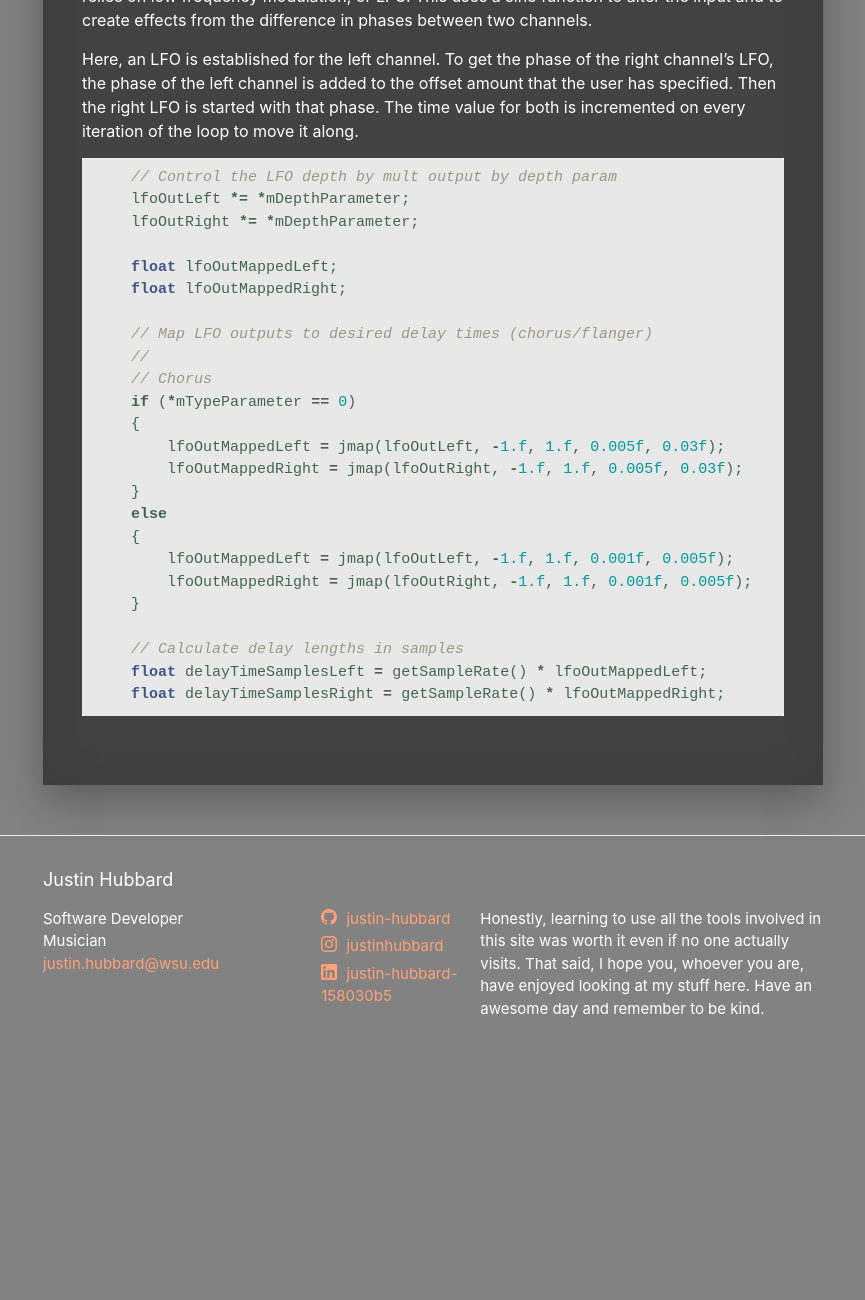
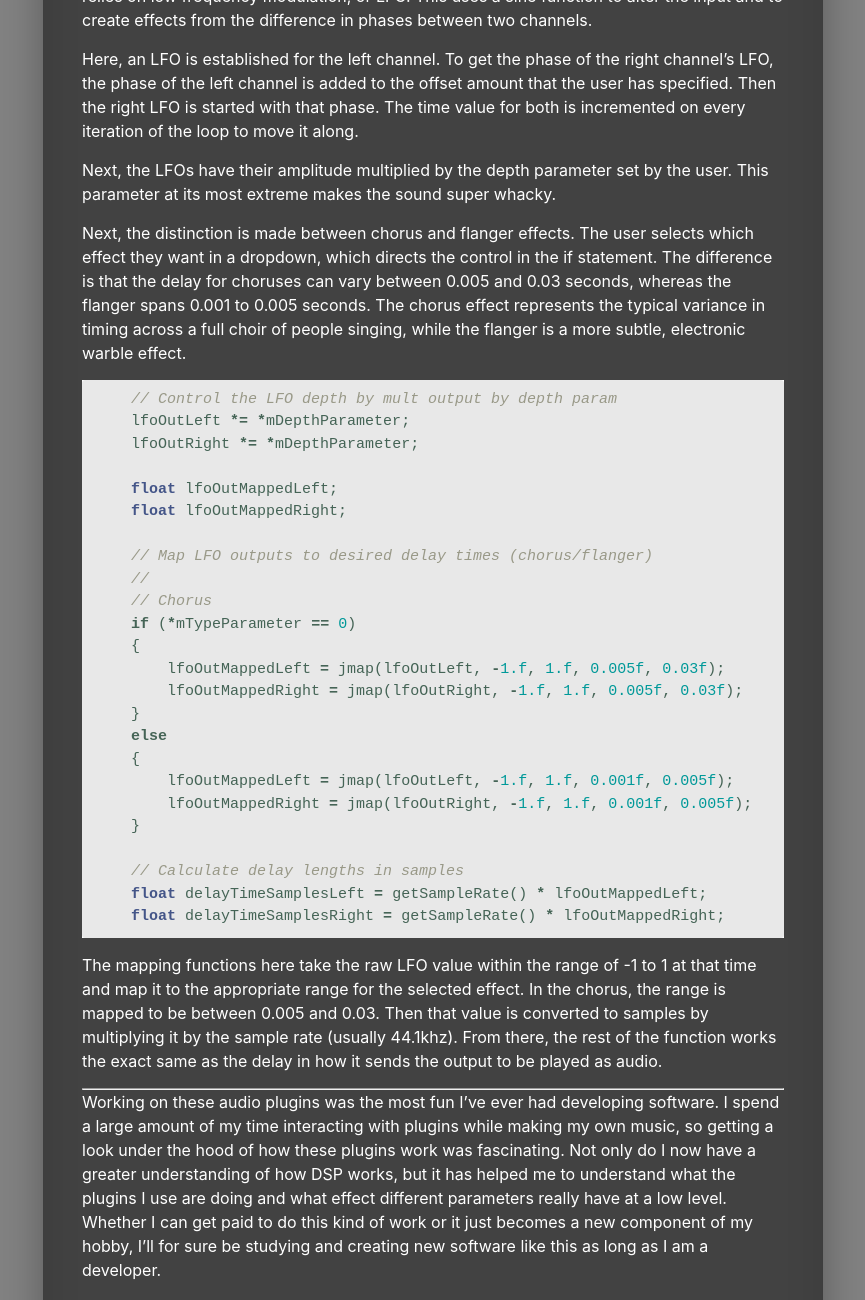
Before and after one commit to justin-hubbard/justin-hubbard.github.io, a Jekyll site: the page built from _posts/2018-06-11-05AudioPlugins.md, in a window 1280 px wide and 1400 px high, scrolled down 3738 px, cut to the strip 100-1400 px from the top of the window. Shown: the whole strip, without its empty margins (207-1072 px from the left). Built offline with Jekyll 4.4.1, drawn with Linux system fonts in a browser that asks for light colours; before the commit the page ends 4918 px from its top, so only the background shows below that.

Commit message:
So far so good...

```diff
--- a/_posts/2018-06-11-05AudioPlugins.md
+++ b/_posts/2018-06-11-05AudioPlugins.md
@@ -119,6 +119,12 @@ Like in the delay plugin above, all the magic for this one happens in the proces
 
 Here, an LFO is established for the left channel. To get the phase of the right channel's LFO, the phase of the left channel is added to the offset amount that the user has specified. Then the right LFO is started with that phase. The time value for both is incremented on every iteration of the loop to move it along.
 
+
+
+Next, the LFOs have their amplitude multiplied by the depth parameter set by the user. This parameter at its most extreme makes the sound super whacky.
+
+Next, the distinction is made between chorus and flanger effects. The user selects which effect they want in a dropdown, which directs the control in the if statement. The difference is that the delay for choruses can vary between 0.005 and 0.03 seconds, whereas the flanger spans 0.001 to 0.005 seconds. The chorus effect represents the typical variance in timing across a full choir of people singing, while the flanger is a more subtle, electronic warble effect.
+
 {% highlight cpp %}
     // Control the LFO depth by mult output by depth param
     lfoOutLeft *= *mDepthParameter;
@@ -145,3 +151,9 @@ Here, an LFO is established for the left channel. To get the phase of the right
     float delayTimeSamplesLeft = getSampleRate() * lfoOutMappedLeft;
     float delayTimeSamplesRight = getSampleRate() * lfoOutMappedRight;
 {% endhighlight %}
+
+The mapping functions here take the raw LFO value within the range of -1 to 1 at that time and map it to the appropriate range for the selected effect. In the chorus, the range is mapped to be between 0.005 and 0.03. Then that value is converted to samples by multiplying it by the sample rate (usually 44.1khz). From there, the rest of the function works the exact same as the delay in how it sends the output to be played as audio.
+
+----
+
+Working on these audio plugins was the most fun I've ever had developing software. I spend a large amount of my time interacting with plugins while making my own music, so getting a look under the hood of how these plugins work was fascinating. Not only do I now have a greater understanding of how DSP works, but it has helped me to understand what the plugins I use are doing and what effect different parameters really have at a low level. Whether I can get paid to do this kind of work or it just becomes a new component of my hobby, I'll for sure be studying and creating new software like this as long as I am a developer.
```
